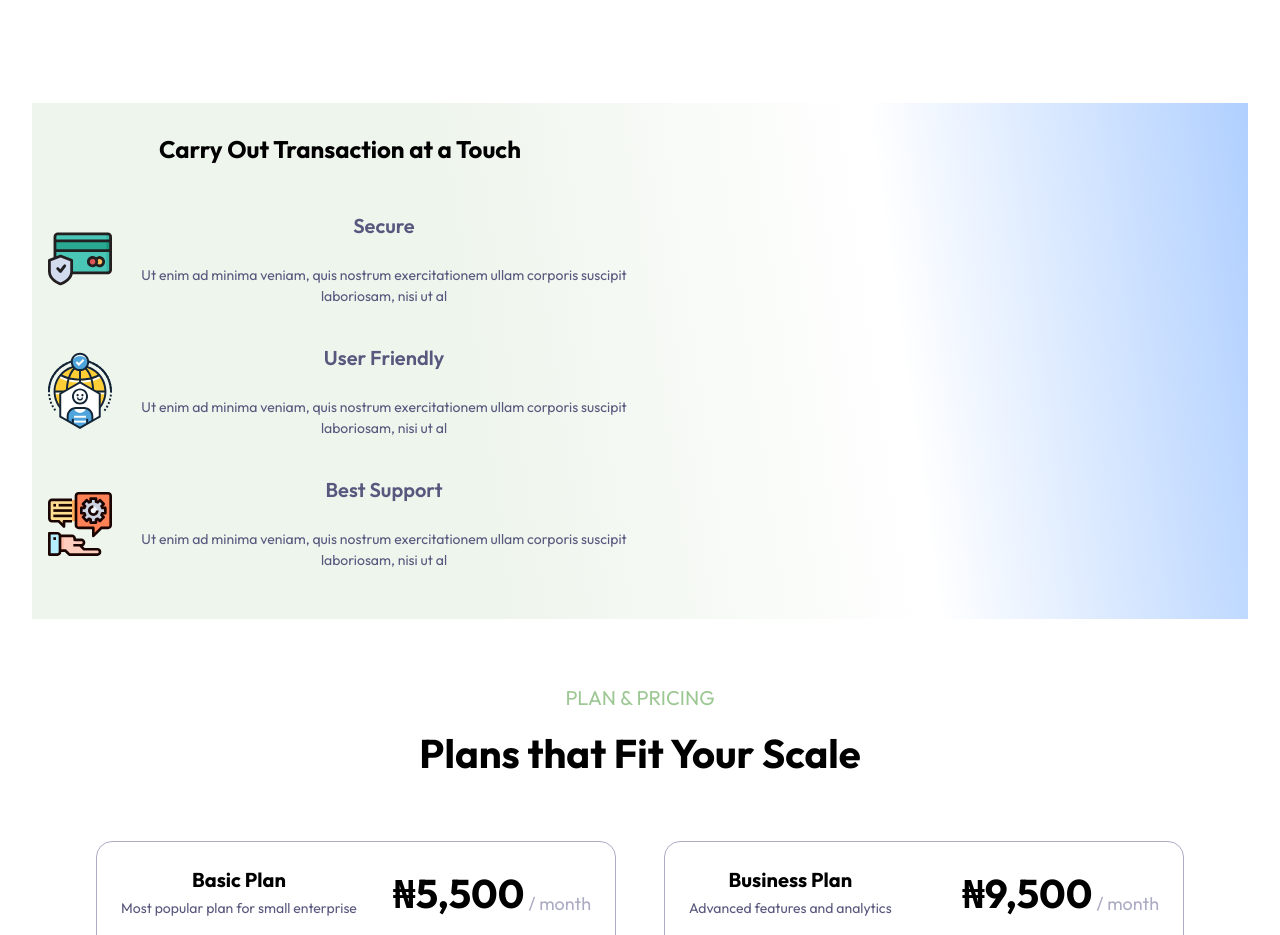
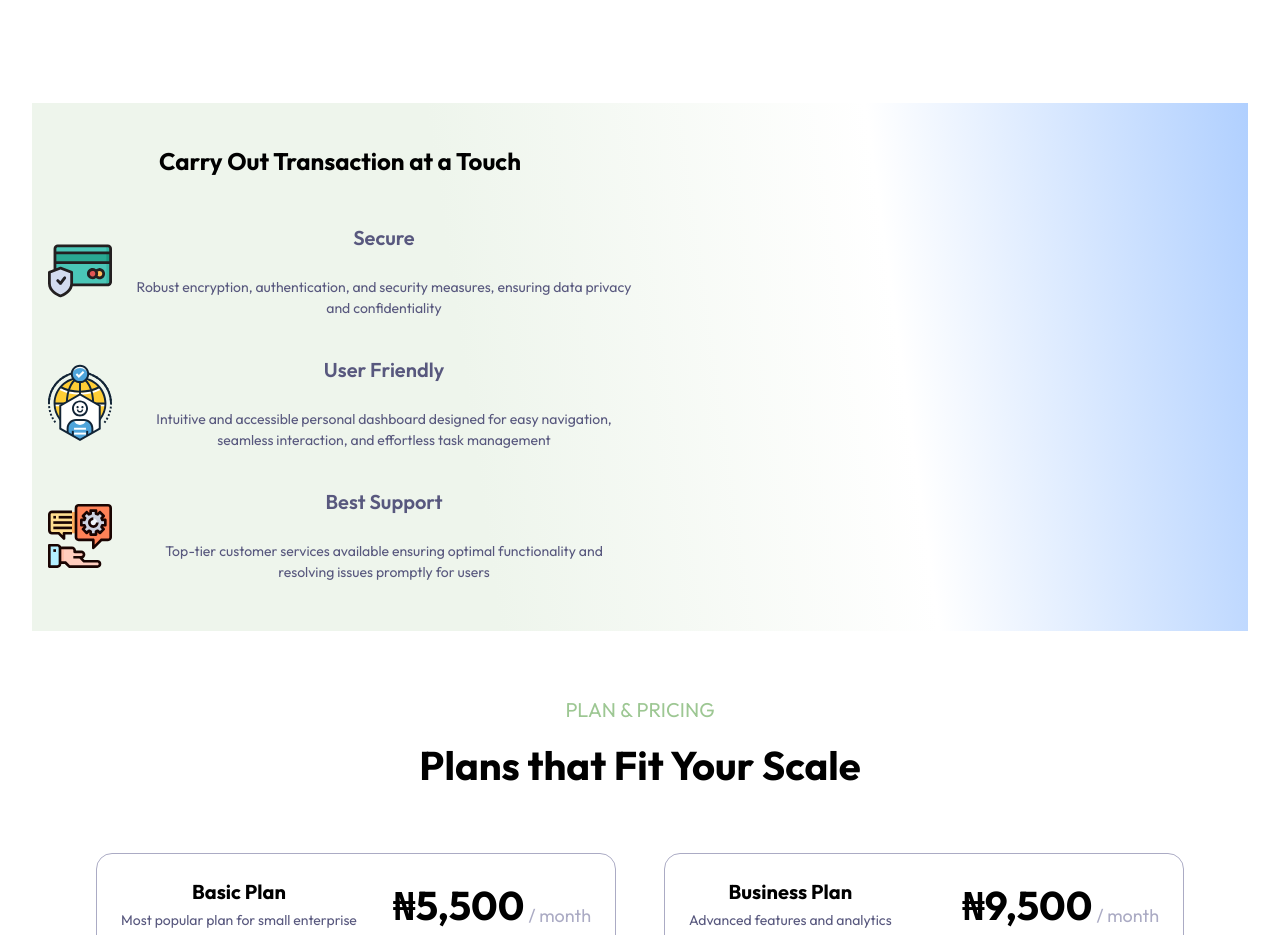
Before and after one commit to klusterthon023/klusterthon023-fintech, a React (Vite) app in the folder frontend/: page / in a window 1280 px wide. Shown: the part 3900-4835 px from the top of the page. Built offline with nearby package versions, Linux system fonts and the light colour scheme.

Commit message:
Adjusted the gray shade

```diff
--- a/frontend/src/pages/home/components/carry-out-transaction/LeftSideContext.tsx
+++ b/frontend/src/pages/home/components/carry-out-transaction/LeftSideContext.tsx
@@ -6,7 +6,7 @@ import supportIcon from "../../../../assets/home/icon _support.svg";
 function LeftSideContext() {
   return (
     <div>
-      <Typography className="!mb-12" variant="h5">
+      <Typography className="!mb-12 pt-3" variant="h5">
         Carry Out Transaction at a Touch
       </Typography>
       <div className="flex flex-col gap-9">
@@ -17,7 +17,11 @@ function LeftSideContext() {
               <Typography color="gray.300" fontWeight={600} variant="body1">
                 {title}
               </Typography>
-              <Typography color="gray.300" variant="body4">
+              <Typography
+                color="gray.300"
+                variant="body4"
+                className="md:!max-w-[30ch] lg:!max-w-[60ch]"
+              >
                 {description}
               </Typography>
             </div>
@@ -34,21 +38,21 @@ const LIST = [
     icon: paymentIcon,
     title: "Secure",
     description:
-      "Ut enim ad minima veniam, quis nostrum exercitationem ullam corporis suscipit laboriosam, nisi ut al",
+      "Robust encryption, authentication, and security measures, ensuring data privacy and confidentiality",
   },
   {
     id: 2,
     icon: foriegnFriendIcon,
     title: "User Friendly",
     description:
-      "Ut enim ad minima veniam, quis nostrum exercitationem ullam corporis suscipit laboriosam, nisi ut al",
+      "Intuitive and accessible personal dashboard designed for easy navigation, seamless interaction, and effortless task management",
   },
   {
     id: 3,
     icon: supportIcon,
     title: "Best Support",
     description:
-      "Ut enim ad minima veniam, quis nostrum exercitationem ullam corporis suscipit laboriosam, nisi ut al",
+      "Top-tier customer services available ensuring optimal functionality and resolving issues promptly for users",
   },
 ];
 
```
